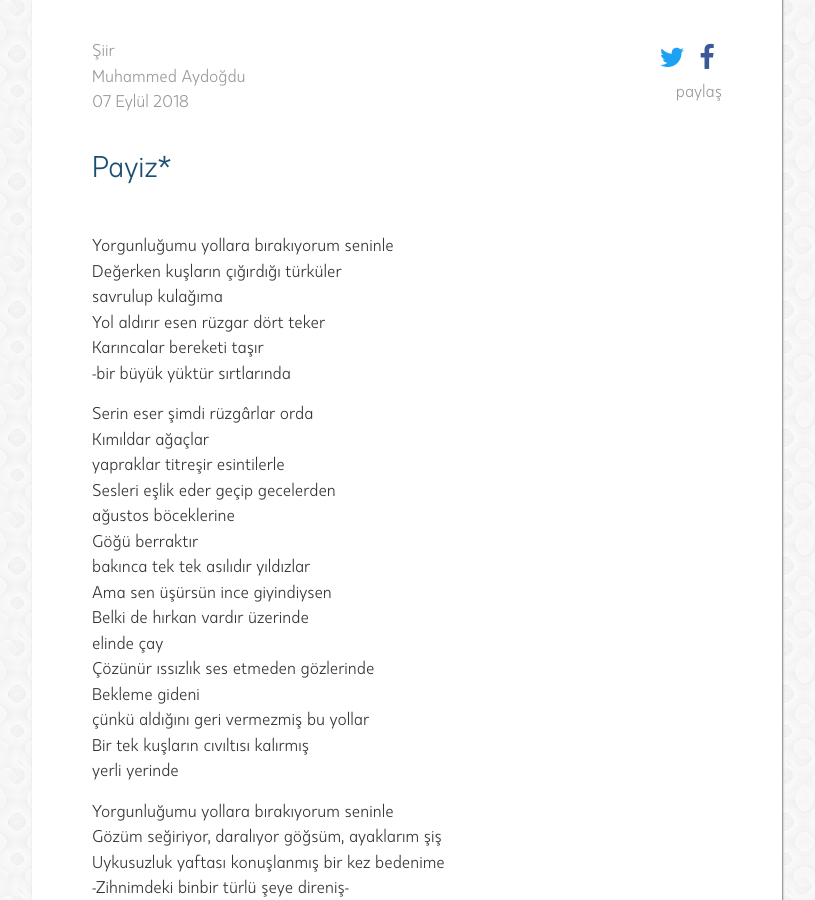
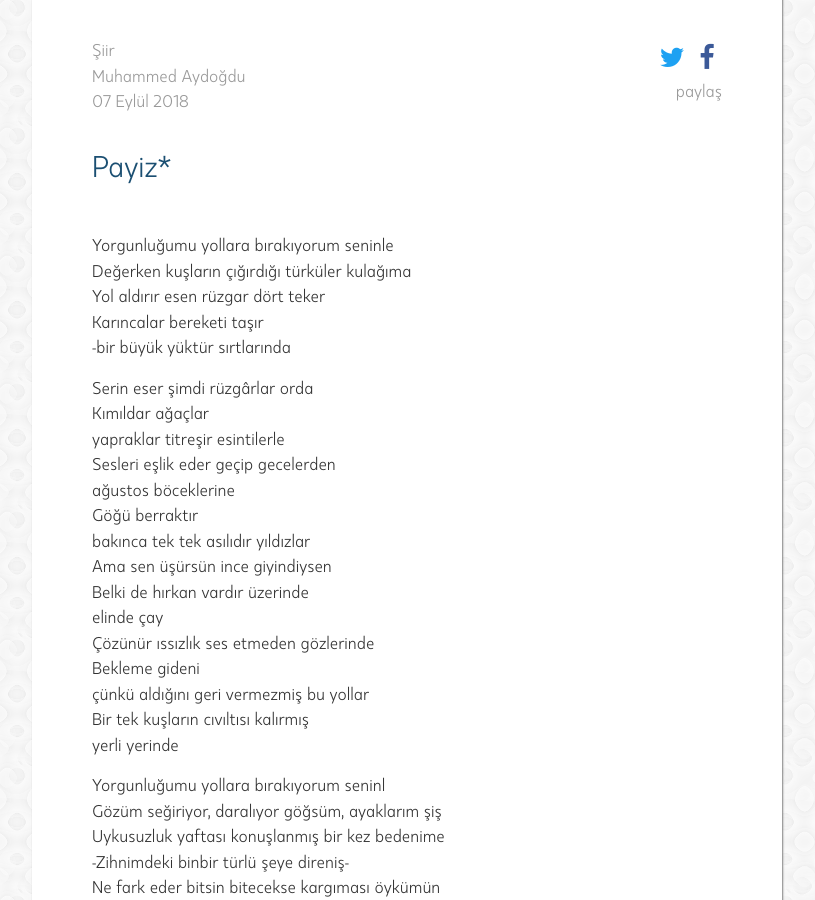
Before and after one commit to muhammedaydogdu/muhammedaydogdu.github.io, a Jekyll site: the page built from _posts/2018-09-07-payiz.md, in a window 1280 px wide and 900 px high, scrolled down 196 px. Shown: the whole window, without its empty margins (233-1048 px from the left). Built offline with Jekyll 4.4.1, drawn with Linux system fonts in a browser that asks for light colours; some web fonts are replaced.

Commit message:
Update 2018-09-07-payiz.md

```diff
--- a/_posts/2018-09-07-payiz.md
+++ b/_posts/2018-09-07-payiz.md
@@ -9,9 +9,9 @@ image: payiz.jpg
 
 <br/>
 
+
 Yorgunluğumu yollara bırakıyorum seninle
-Değerken kuşların çığırdığı türküler
-savrulup kulağıma
+Değerken kuşların çığırdığı türküler kulağıma
 Yol aldırır esen rüzgar dört teker
 Karıncalar bereketi taşır
 -bir büyük yüktür sırtlarında
@@ -32,7 +32,7 @@ Bekleme gideni
 Bir tek kuşların cıvıltısı kalırmış
 yerli yerinde
 
-Yorgunluğumu yollara bırakıyorum seninle
+Yorgunluğumu yollara bırakıyorum seninl
 Gözüm seğiriyor, daralıyor göğsüm, ayaklarım şiş
 Uykusuzluk yaftası konuşlanmış bir kez bedenime
 -Zihnimdeki binbir türlü şeye direniş-
```
